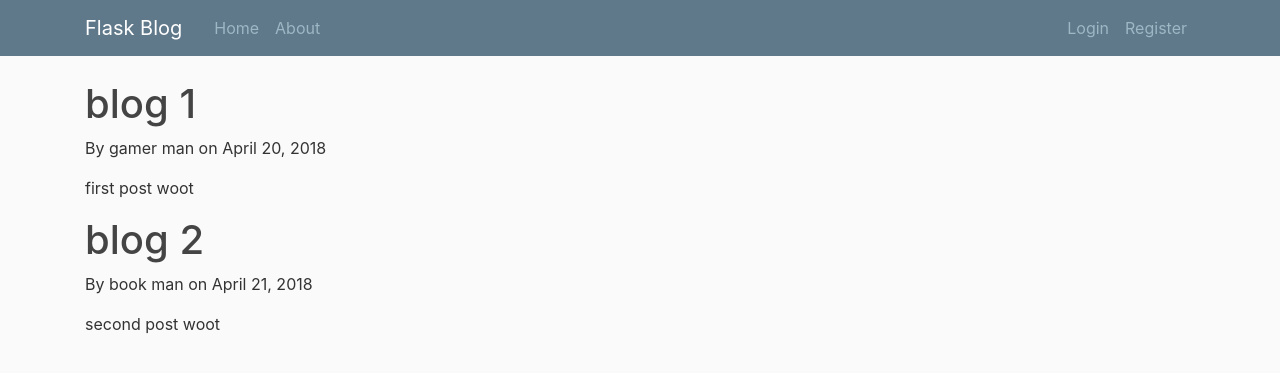
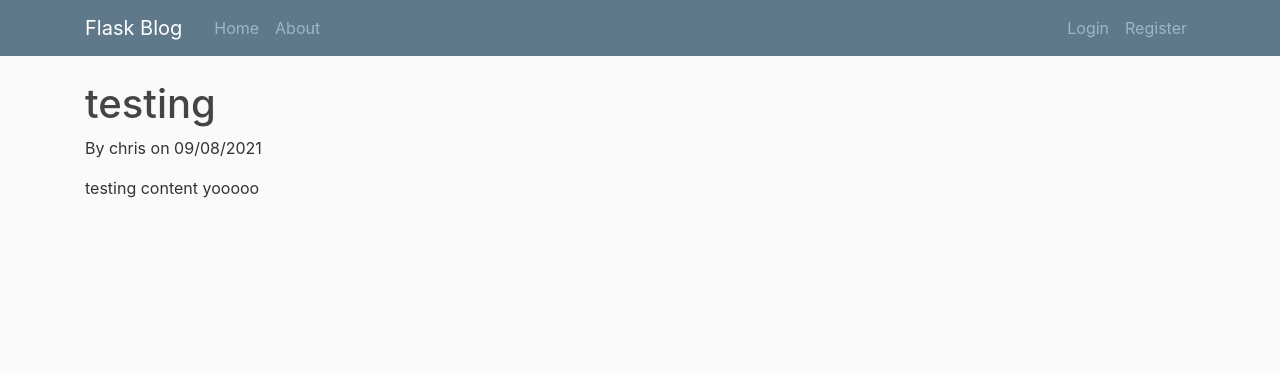
Before and after one commit to HeavenlyBorks/flask-blog, a Flask app: page / in a window 1280 px wide. Shown: the top 373 px of the page. Run offline with Flask 2, Linux system fonts and the light colour scheme; data comes from the database, SQL or seed files in the repository; both versions use the stored data as it was after the commit; some libraries are stand-ins or nearby versions.

Commit message:
updated post times

```diff
--- a/app/models.py
+++ b/app/models.py
@@ -1,4 +1,4 @@
-from datetime import datetime
+import datetime
 from app import db, login_manager
 from flask_login import UserMixin
 
@@ -20,7 +20,7 @@ class User(db.Model, UserMixin):
 class Post(db.Model):
     id = db.Column(db.Integer, primary_key=True)
     title = db.Column(db.String(100), nullable=False)
-    date_posted = db.Column(db.DateTime, nullable=False, default=datetime.utcnow)
+    date_posted = db.Column(db.DateTime, nullable=False)
     content = db.Column(db.Text, nullable=False)
     user_id = db.Column(db.Integer, db.ForeignKey('user.id'), nullable=False)
 
--- a/app/routes.py
+++ b/app/routes.py
@@ -1,3 +1,4 @@
+import datetime
 import secrets
 import os
 from PIL import Image
@@ -7,27 +8,11 @@ from app.forms import RegistrationForm, LoginForm, UpdateAccountForm, MakePost
 from app.models import User, Post
 from flask_login import login_user, current_user, logout_user, login_required
 
-posts = [
-    {
-        'id': 1,
-        'author': 'gamer man',
-        'title': 'blog 1',
-        'content': 'first post woot',
-        'date_posted': 'April 20, 2018'
-    },
-    {
-        'id': 2,
-        'author': 'book man',
-        'title': 'blog 2',
-        'content': 'second post woot',
-        'date_posted': 'April 21, 2018'
-    }
-]
 
 @app.route("/")
 @app.route("/home")
 def home():
-    return render_template("home.html", posts=posts)
+    return render_template("home.html", posts=Post.query.all())
 
 @app.route("/about")
 def about():
@@ -101,7 +86,7 @@ def account():
 def make_post():
     form = MakePost()
     if form.validate_on_submit():
-        post = Post(title=form.title.data, date_posted=form.date_posted.data or None, content=form.content.data, user_id=current_user.get_id())
+        post = Post(title=form.title.data, date_posted=form.date_posted.data or datetime.datetime.utcnow(), content=form.content.data, user_id=current_user.get_id())
         db.session.add(post)
         db.session.commit()
         flash("Post made successfully!", "success")
--- a/app/templates/home.html
+++ b/app/templates/home.html
@@ -2,7 +2,7 @@
 {% block content %}
     {% for post in posts %}
         <h1>{{ post.title }}</h1>
-        <p>By {{ post.author }} on {{ post.date_posted }}</p>
+        <p>By {{ post.author.username }} on {{ post.date_posted.strftime("%m/%d/%Y") }}</p>
         <p>{{ post.content }}</p>
     {% endfor%}
 {% endblock content %}
--- a/app/templates/post.html
+++ b/app/templates/post.html
@@ -1,7 +1,7 @@
 {% extends "Layout.html" %}
 {% block content %}
     <h1>{{ post.title }}</h1>
-    <p>By {{ post.author.username }} on {{ post.date_posted }}</p>
+    <p>By {{ post.author.username }} on {{ post.date_posted.strftime("%m/%d/%Y") }}</p>
     <br>
-    <p>{{ post.content }}</p>
+    <p>{{ post.content[:50] + "..." }}</p>
 {% endblock %}
```
Also changed, not shown: app/site.db.
